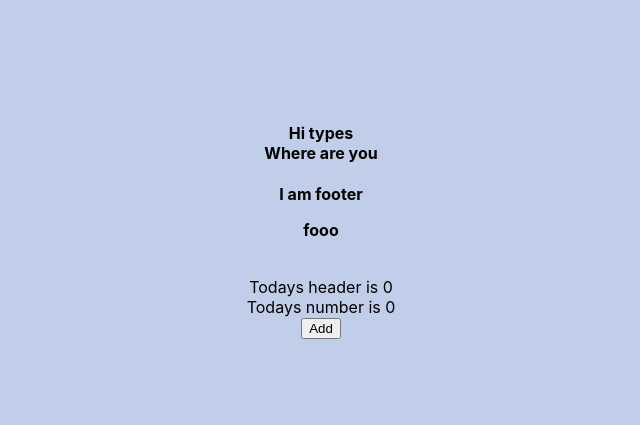
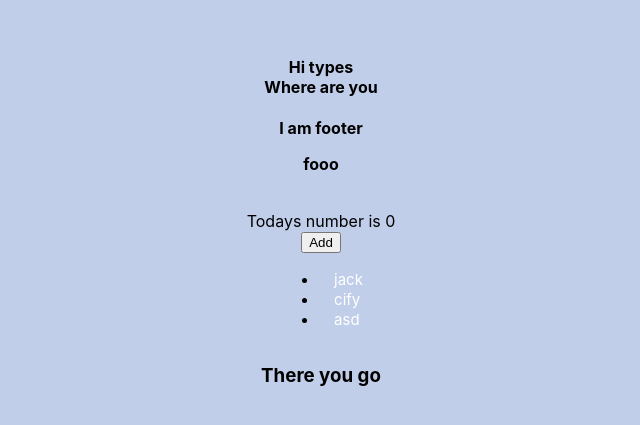
Before and after one commit to satish-rajnale/React-Hooks_and-Redux, a React (Create React App) app in the folder reacthooksandredux/: page / in a window 1280 px wide. Shown: the part 169-594 px from the top of the page, without its empty margins (319-959 px from the left). Built offline with nearby package versions, Linux system fonts and the light colour scheme.

Commit message:
Class and generics

```diff
--- a/reacthooksandredux/src/App.tsx
+++ b/reacthooksandredux/src/App.tsx
@@ -24,9 +24,11 @@ const App: React.FC = () => {
         <Container>
           <p> fooo</p>
         </Container>
-        <TextWithNumber header={(num : number) => <div> Todays header is {num}</div> }>
+        <TextWithNumber >
           {(num : number) => <div> Todays number is {num}</div> }
         </TextWithNumber>
+        <List items={['jack', 'cify', 'asd']} render={(item : string) => <div>{item.toLowerCase()}</div>} />
+        <MyHeadingLoader title="There you go"/>
     </div>
   );
 };
@@ -51,17 +53,17 @@ function Container ({children, footer} : ContainerProps): ReactElement{
             <h4>{footer}{children}</h4>
             </>
 }
-
+Container.defaultProps = defaultContainerProps;
 
 // Functional props
 function TextWithNumber({ header,children}
                            : {children : (num : number) => ReactNode
-                              header : (num : number) => ReactNode }){
+                              header? : (num : number) => ReactNode }){
   const [state, setState] = useState<number >(0);
 
   return (
     <div>
-      {header(state)}
+      {header && <h2>header?.(state)</h2>}
       {children(state)}
       <div>
         <button onClick={() => setState(state +1)}>Add</button>
@@ -70,10 +72,29 @@ function TextWithNumber({ header,children}
   )
 }
 
+// function generics
+// List
+function List<ListItem>({ items, render}: { items : ListItem[], render : (item : ListItem) => ReactNode}){
+  return (
+    <ul>
+      { items.map((item, index) => (
+        <li key={index}>
+          {render(item)}
+        </li>
+      ))}
+    </ul>
+  )
+}
+
+// class Compoonent
+class MyHeadingLoader extends React.Component<{ title: ReactNode}>{
+ render(){
+   return (
+     <h3>{this.props.title}</h3>
+   )
+ }
+
+}
 
 
-
-
-
-Container.defaultProps = defaultContainerProps;
 export default App;
```
